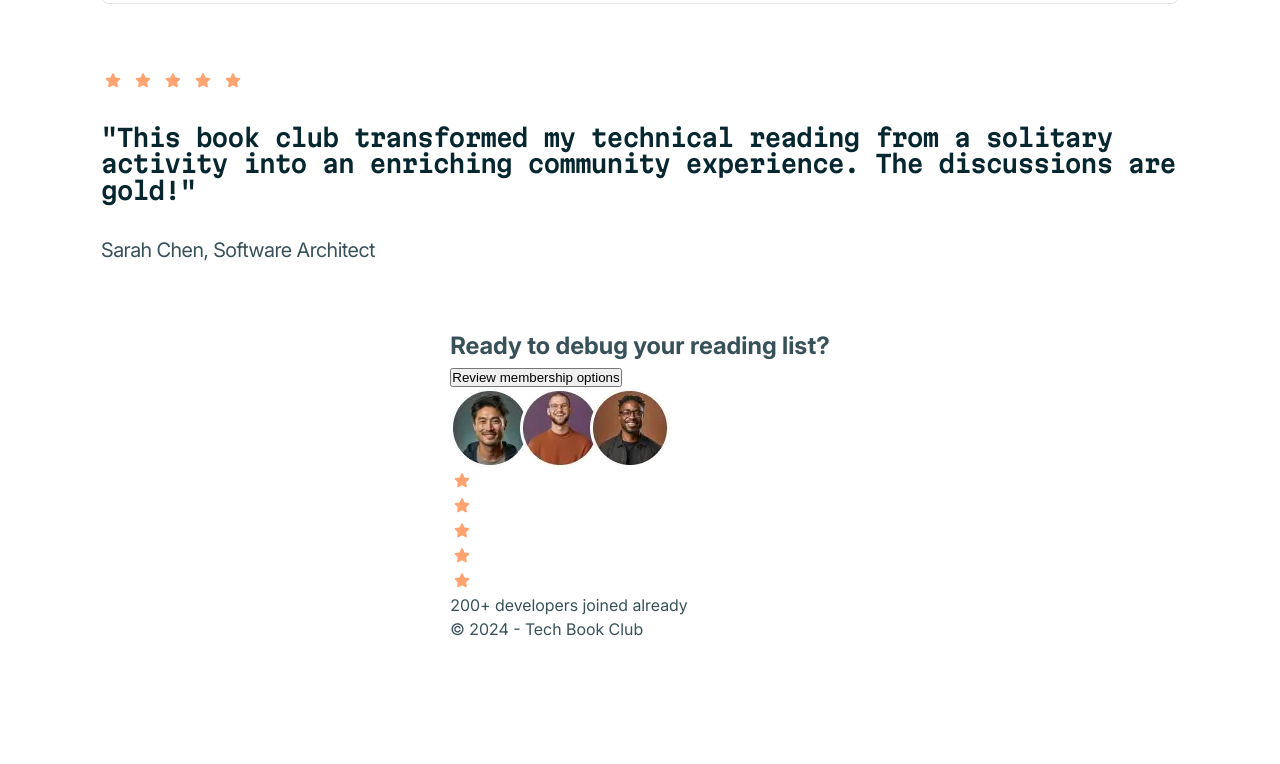
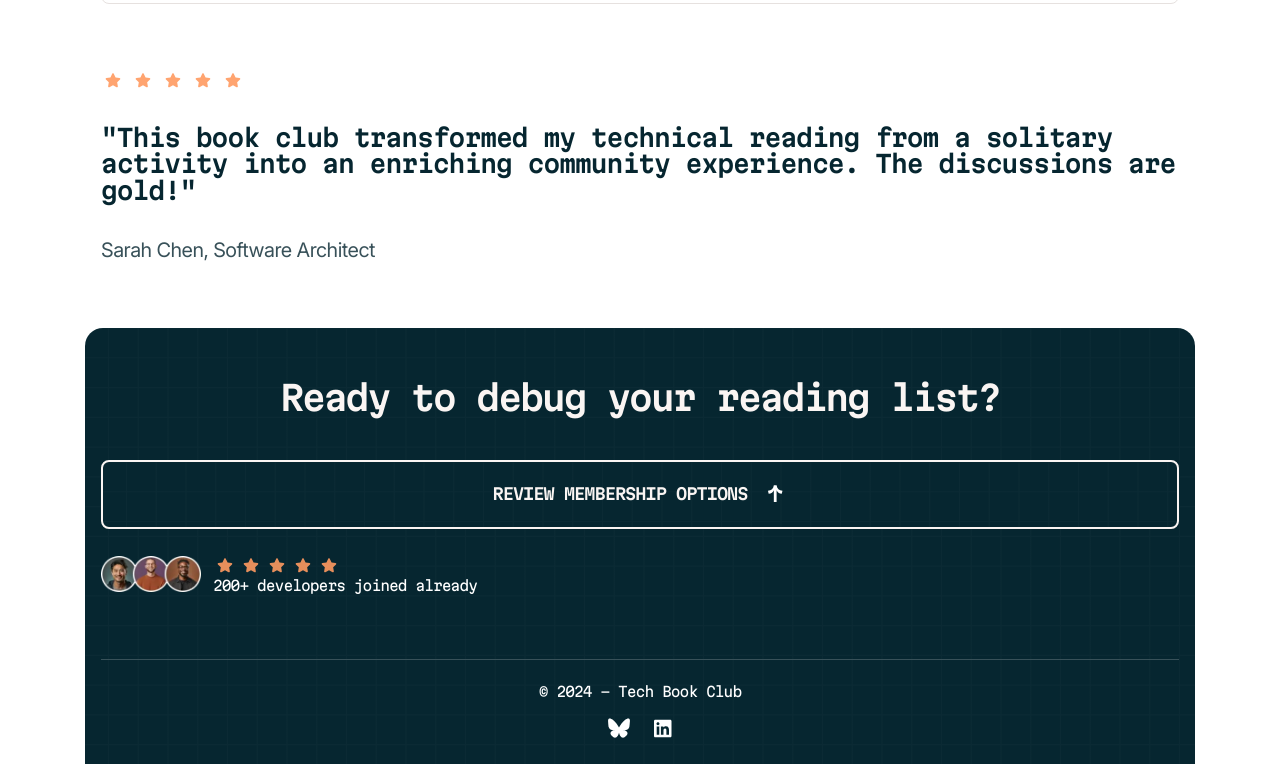
Before and after one commit to mihailom99/Tech-Book-Club-landing-page, a plain HTML site: page index.html in a window 1280 px wide. Shown: the part 6285-7049 px from the top of the page. Before the commit the page ends 6968 px from the top, so only its background shows below. Drawn offline with Linux system fonts and the light colour scheme.

Commit message:
feat: complete footer layout and styling

```diff
--- a/index.html
+++ b/index.html
@@ -181,7 +181,7 @@
 
       <section class="testimonialSection">
 
-        <div class="ratingStars testimonial">
+        <div class="ratingStars testimonialRatingStars">
         <img src="./assets/images/icon-star.svg" alt="" />
         <img src="./assets/images/icon-star.svg" alt="" />
         <img src="./assets/images/icon-star.svg" alt="" />
@@ -198,22 +198,29 @@
       </section>
     </main>
     <footer>
+      <div class="footerContent">
       <h2>Ready to debug your reading list?</h2>
 
-      <button>Review membership options</button>
+      <button>Review membership options
+        <img src="./assets/images/icon-arrow-up.svg" alt="" />
+      </button>
 
-      <div class="footerSocialProof">
+      <div class="reviewBlock">
         <img src="./assets/images/image-avatars.webp" alt="" />
 
-        <div class="footerRating">
+        <div class="reviewContent">
+          <div class="ratingStars footerRatingStars">
           <img src="./assets/images/icon-star.svg" alt="" />
           <img src="./assets/images/icon-star.svg" alt="" />
           <img src="./assets/images/icon-star.svg" alt="" />
           <img src="./assets/images/icon-star.svg" alt="" />
           <img src="./assets/images/icon-star.svg" alt="" />
-          <p>200+ developers joined already</p>
+          </div>
+          <p class="footerReviewContentParagraph">200+ developers joined already</p>
         </div>
       </div>
+      </div>
+
       <div class="footerBottom">
         <p class="copyright">© 2024 - Tech Book Club</p>
         <div class="footerSocials">
--- a/style.css
+++ b/style.css
@@ -438,6 +438,98 @@ img{
 
 }
 
-.ratingStars.testimonial{
+.ratingStars.testimonialRatingStars{
     gap: 0.375rem;
 }
+
+footer{
+    width: 100%;
+    max-width: 1110px;
+    background-color: var(--neutral-900);
+    background-image: url("./assets/images/pattern-dark-bg.svg");
+    display: flex;
+    flex-direction: column;
+    gap: 4rem;
+    padding: 3rem 1rem 1.5rem;
+    border-radius: 18px 18px 0 0;
+
+
+}
+
+.footerContent{
+    display: flex;
+    flex-direction: column;
+
+
+}
+
+
+
+
+
+.footerContent h2{
+    font-family: "Martian Mono", monospace;
+    font-size: 2.125rem;
+    font-weight: 600;
+    line-height: 1.3;
+    letter-spacing: -2px;
+    text-align: center;
+    color: var(--neutral-100);
+}
+
+.ratingStars.footerRatingStars{
+    gap: 0.125rem;
+}
+
+
+
+footer button{
+    display: flex;
+    gap: 1rem;
+    padding: 1.25rem 1.5rem;
+    text-transform: uppercase;
+    margin: 2.5rem 0 1.5rem;
+    border-radius: 8px;
+    background-color: var(--neutral-900);
+    border: 2px solid var(--neutral-100);
+    font-family: "Martian Mono", monospace;
+    font-size: 1rem;
+    font-weight: 600;
+    line-height: 1.3;
+    letter-spacing: -1px;
+    color: var(--neutral-100);
+    justify-content: center;
+    align-items: center;
+    background-image: url("./assets/images/pattern-dark-bg.svg");
+
+
+}
+
+.footerReviewContentParagraph{
+color: var(--neutral-0);
+}
+
+.footerBottom{
+    display: flex;
+    flex-direction: column;
+    gap: 1rem;
+    padding: 1.5rem 0 0 0;
+    border-top: 1px solid var(--neutral-700);
+    align-items: center;
+
+}
+
+.footerBottom p{
+    font-family: "Martian Mono", monospace;
+    font-size: 0.875rem;
+    font-weight: 400;
+    line-height: 1.2;
+    letter-spacing: -1px;
+    color: var(--neutral-0);
+}
+
+.footerSocials{
+    display: flex;
+    gap: 1.5rem;
+    align-items: center;
+}
```
